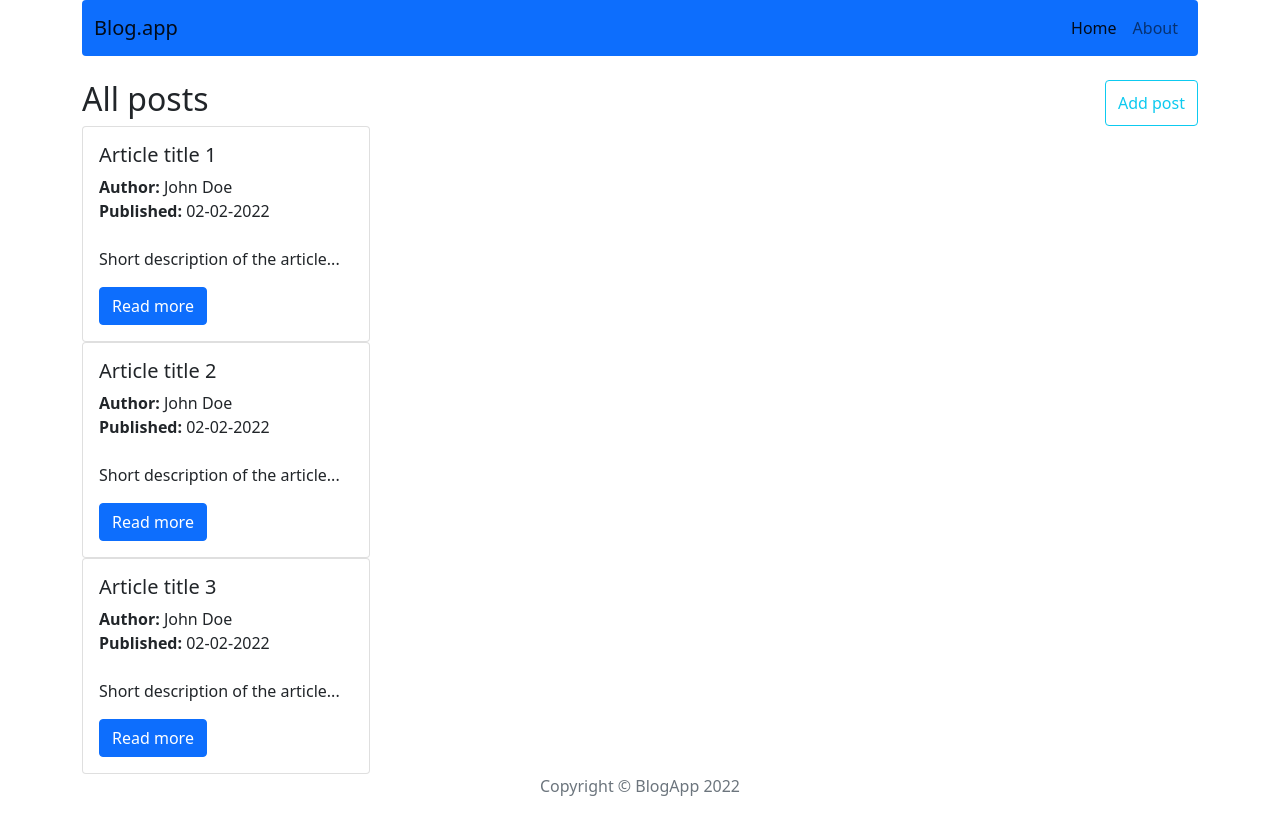
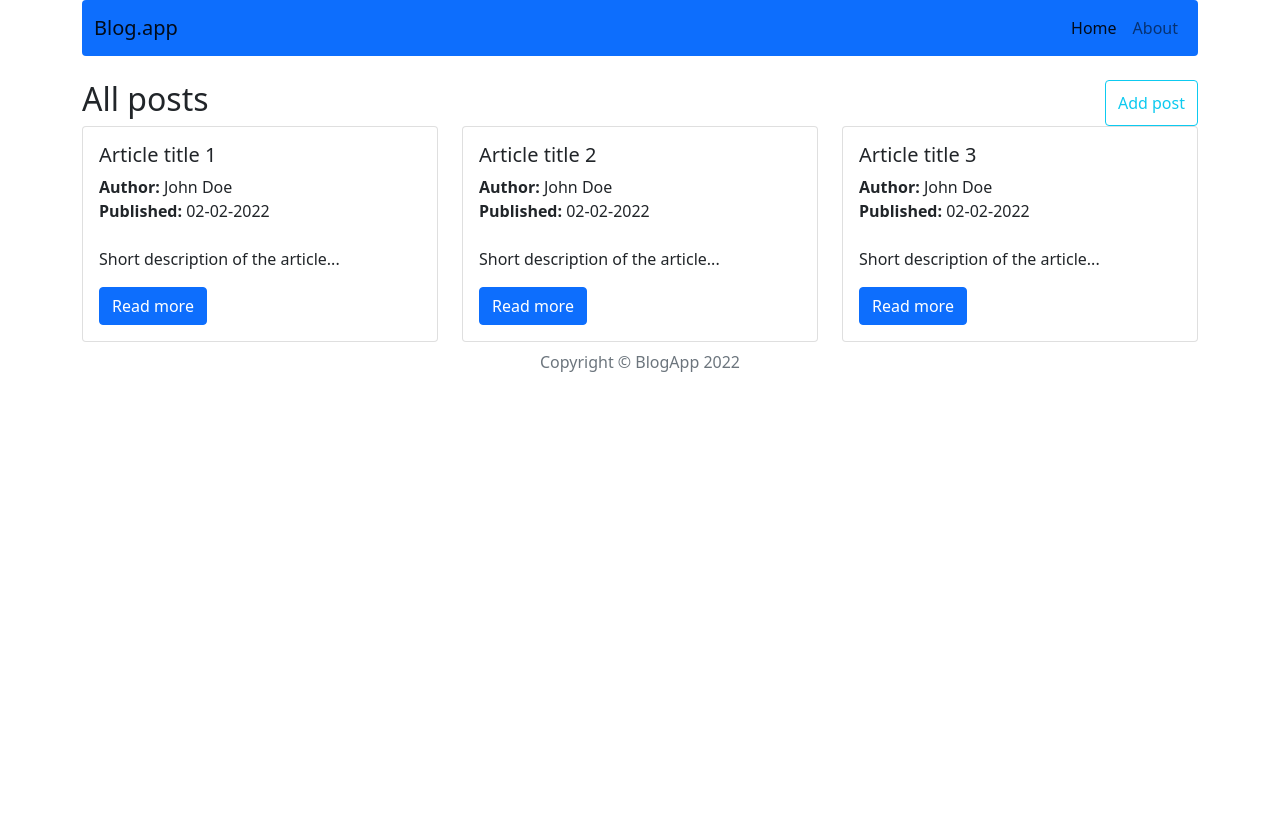
Before and after one commit to Jnlietta/react-blog, a React (Create React App) app: page / in a window 1280 px wide. Built offline with nearby package versions, Linux system fonts and the light colour scheme.

Commit message:
Add styles to component Posts

```diff
--- a/src/components/features/Posts/Posts.js
+++ b/src/components/features/Posts/Posts.js
@@ -1,15 +1,17 @@
 import styles from "./Posts.module.scss";
 import { useSelector } from "react-redux";
 import { getAllPosts } from "../../../redux/postsRedux";
-import { Button, Card } from "react-bootstrap";
+import { Button, Card, Col, Row } from "react-bootstrap";
 
 const Posts = () => {
     const posts = useSelector(getAllPosts);
 
     return (
         <div>
+            <Row xs={1} sm={2} md={3}>
             {posts.map(post=>(
-                <Card style={{ width: '18rem' }}>
+                <Col key={post.id} className="mb-2">
+                    <Card style={{ width: '100%'}}>
                         <Card.Body>
                             <Card.Title className={styles.title}>{post.title}</Card.Title>
                             <Card.Text>
@@ -21,7 +23,9 @@ const Posts = () => {
                             <Button variant="primary">Read more</Button>
                         </Card.Body>
                     </Card>
+                </Col>
             ))}
+            </Row>
         </div>
     );
 };
--- a/src/components/features/Posts/Posts.module.scss
+++ b/src/components/features/Posts/Posts.module.scss
@@ -1,3 +1,9 @@
 span {
     font-weight: bold;
 }
+p {
+    text-wrap: nowrap;
+    &:nth-of-type(3) {
+        text-wrap: wrap;
+    }
+}
```
Lines whose indentation alone changed are shown as unchanged.
